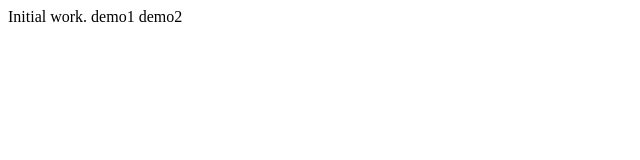
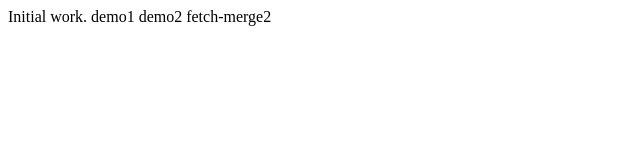
Before and after one commit to akher/part4.demo, a plain HTML site: page WebContent/index.html in a window 1280 px wide. Shown: the whole page, without its empty margins (0-640 px from the left). Drawn offline with Linux system fonts and the light colour scheme.

Commit message:
fetch merge2

```diff
--- a/WebContent/index.html
+++ b/WebContent/index.html
@@ -8,5 +8,7 @@
 Initial work.
 demo1
 demo2
+
+fetch-merge2
 </body>
 </html>
```
